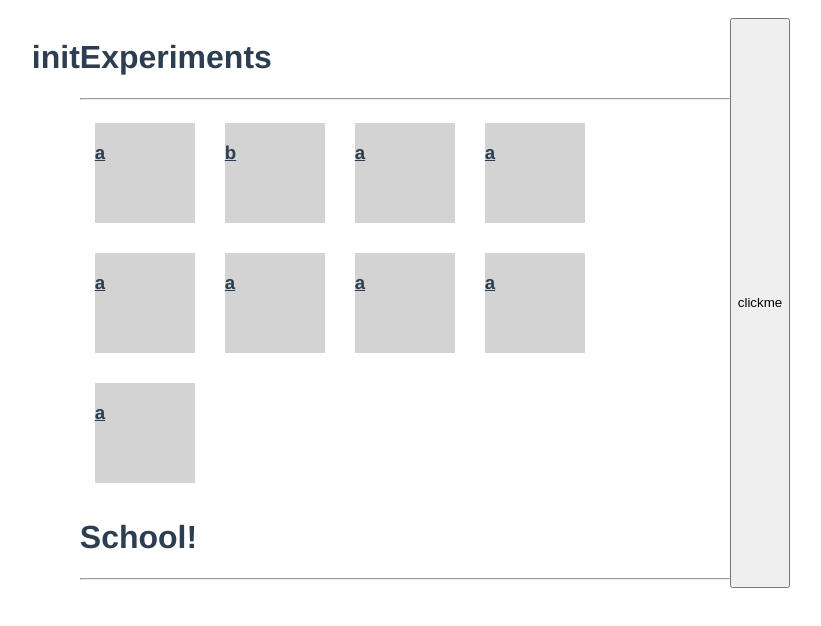
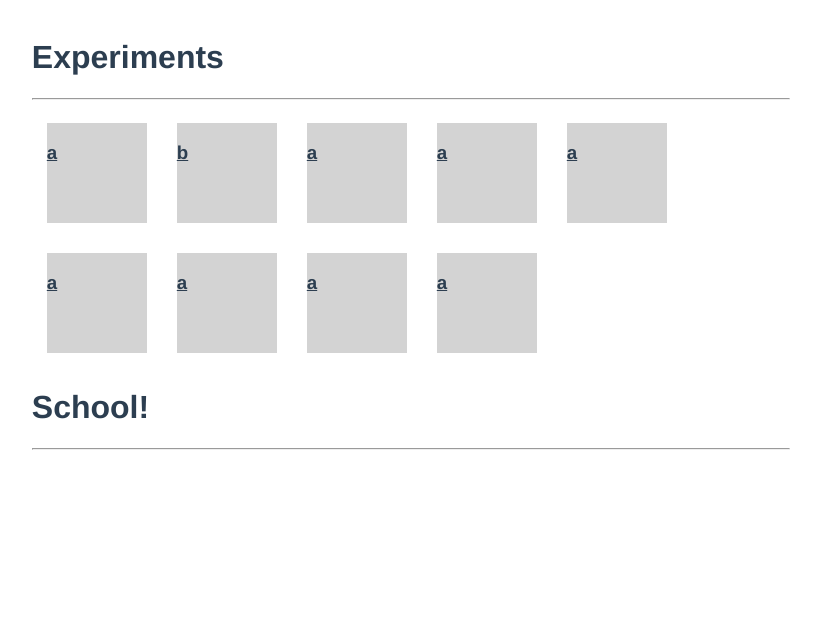
Before and after one commit to ThomasMeulendijks/personal-website-frontend, a Vue app: page /#/ in a window 1280 px wide. Shown: the top 626 px of the page, without its empty margins (229-1050 px from the left). Built offline with nearby package versions, Linux system fonts and the light colour scheme.

Commit message:
removed test code

```diff
--- a/src/App.vue
+++ b/src/App.vue
@@ -1,23 +1,12 @@
 <template>
 	<div id="app">
-		<h1>{{ test }}</h1>
 		<router-view/>
-<input id="clickMe" type="button" value="clickme" v-on:click="refreshTest();" />
 	</div>
 </template>
 <script>
 export default {
-  data() {
-    return {
-      test: this.$store.state.test
-    };
-  },
-  methods: {
-    refreshTest() {
-      this.$store.dispatch("refreshTest").then(() => {
-        this.test = this.$store.state.test;
-      });
-    }
+  created() {
+    this.$store.dispatch("refreshSections");
   }
 };
 </script>
--- a/src/store.js
+++ b/src/store.js
@@ -5,9 +5,12 @@ Vue.use(Vuex);
 
 import axios from "axios";
 
+const HTTP = axios.create({
+  baseURL: ""
+});
+
 export default new Vuex.Store({
   state: {
-    test: "init",
     sections: [
       {
         id: 1,
@@ -70,23 +73,15 @@ export default new Vuex.Store({
   mutations: {
     updateSections(state, payload) {
       state.sections = payload;
-    },
-    updateTest(state, payload) {
-      state.test = payload;
-      console.log(payload);
-      console.log(state.test);
     }
   },
   actions: {
-    refreshTest(context) {
+    refreshSections(context) {
       return new Promise(resolve => {
-        axios
-          .get("https://petstore.swagger.io/v2/store/inventory")
-          .then(response => {
-            console.log(response.data);
-            context.commit("updateTest", response.data);
-            resolve();
-          });
+        HTTP.get("").then(response => {
+          context.commit("updateSection", response.data);
+          resolve();
+        });
       });
     }
   }
```
